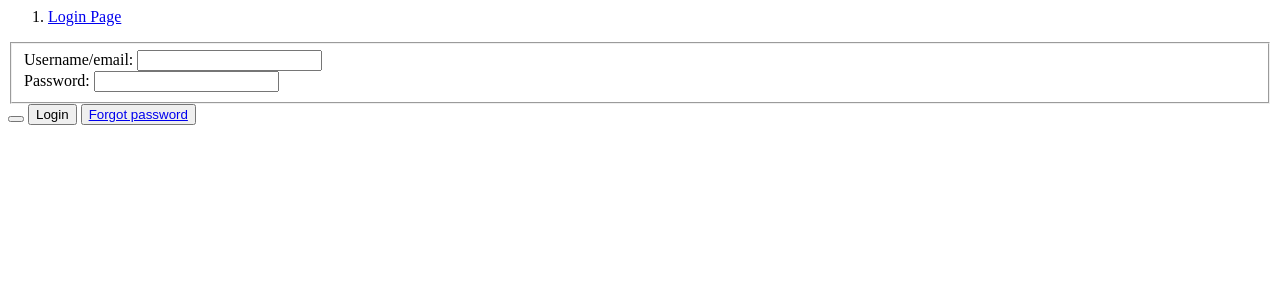
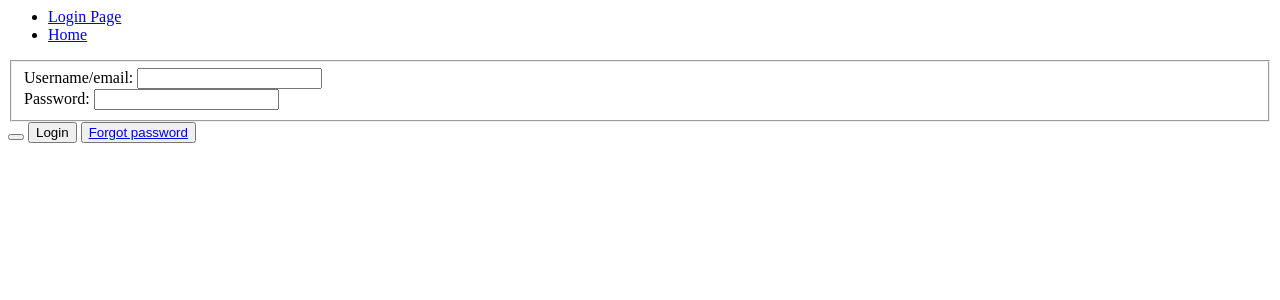
Before and after one commit to Gideonmm1/Django_Point_Of_Sale, a Django app: page /login in a window 1280 px wide. Shown: the top 300 px of the page. Run offline with Django 4.2, Linux system fonts and the light colour scheme.

Commit message:
Added a home page

```diff
--- a/login/urls.py
+++ b/login/urls.py
@@ -1,7 +1,8 @@
 from django.urls import path
 
-from login.views import LoginPageView
+from login.views import LoginPageView, HomePageView
 
 urlpatterns = [
+    path('',HomePageView.as_view(), name='home'),
     path('login', LoginPageView.as_view(), name='login'),
 ]
--- a/login/views.py
+++ b/login/views.py
@@ -5,3 +5,6 @@ from django.views.generic import TemplateView
 
 class LoginPageView(TemplateView):
     template_name = 'login.html'
+
+class HomePageView(TemplateView):
+    template_name = 'home.html'
--- a/templates/base.html
+++ b/templates/base.html
@@ -1,10 +1,13 @@
 <header>
     <nav>
-        <ol>
+        <ul>
             <li>
                 <a href="{% url 'login' %}">Login Page</a>
             </li>
-        </ol>
+            <li>
+                <a href="{% url 'home' %}">Home</a>
+            </li>
+        </ul>
     </nav>
 </header>
 
--- /dev/null
+++ b/templates/home.html
@@ -0,0 +1,5 @@
+{% extends 'base.html' %}
+
+{% block content %}
+<h1>Home Page</h1>
+{% endblock content %}
```
